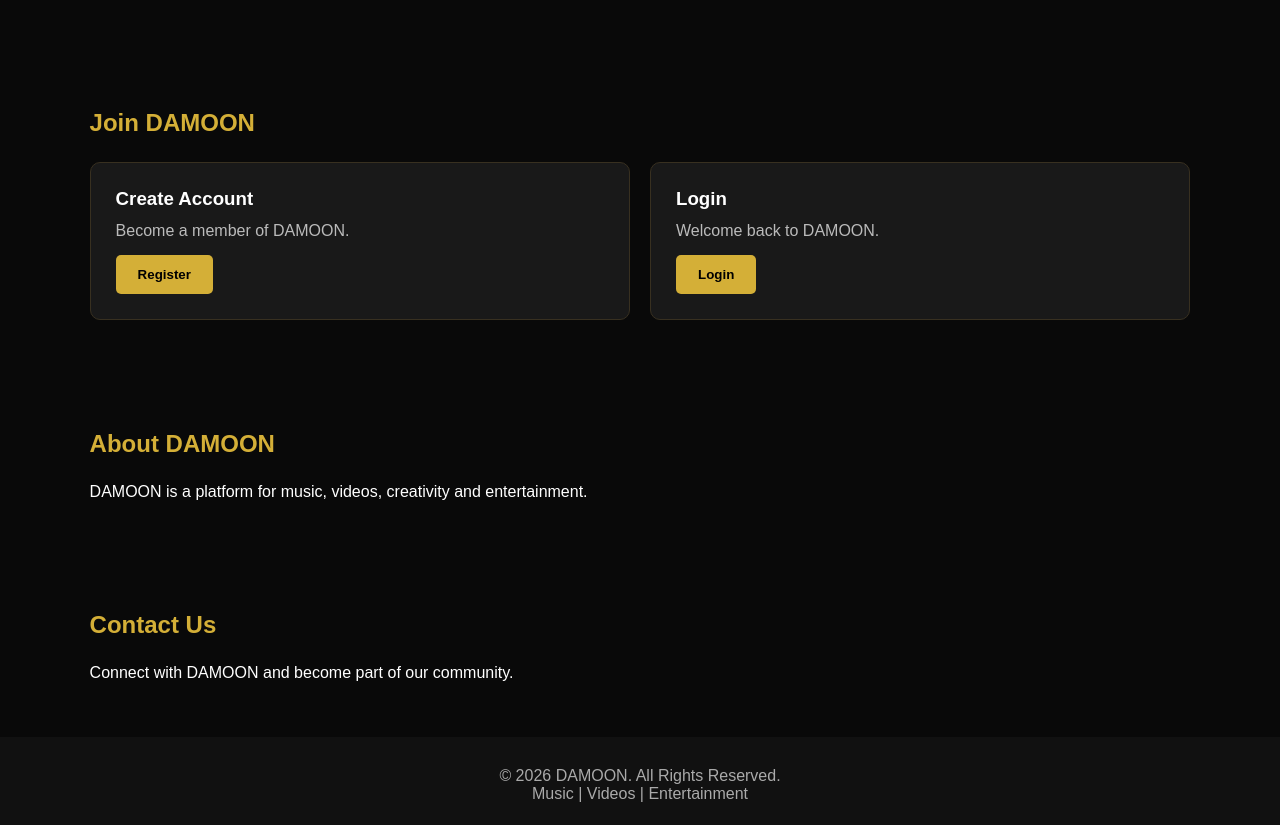
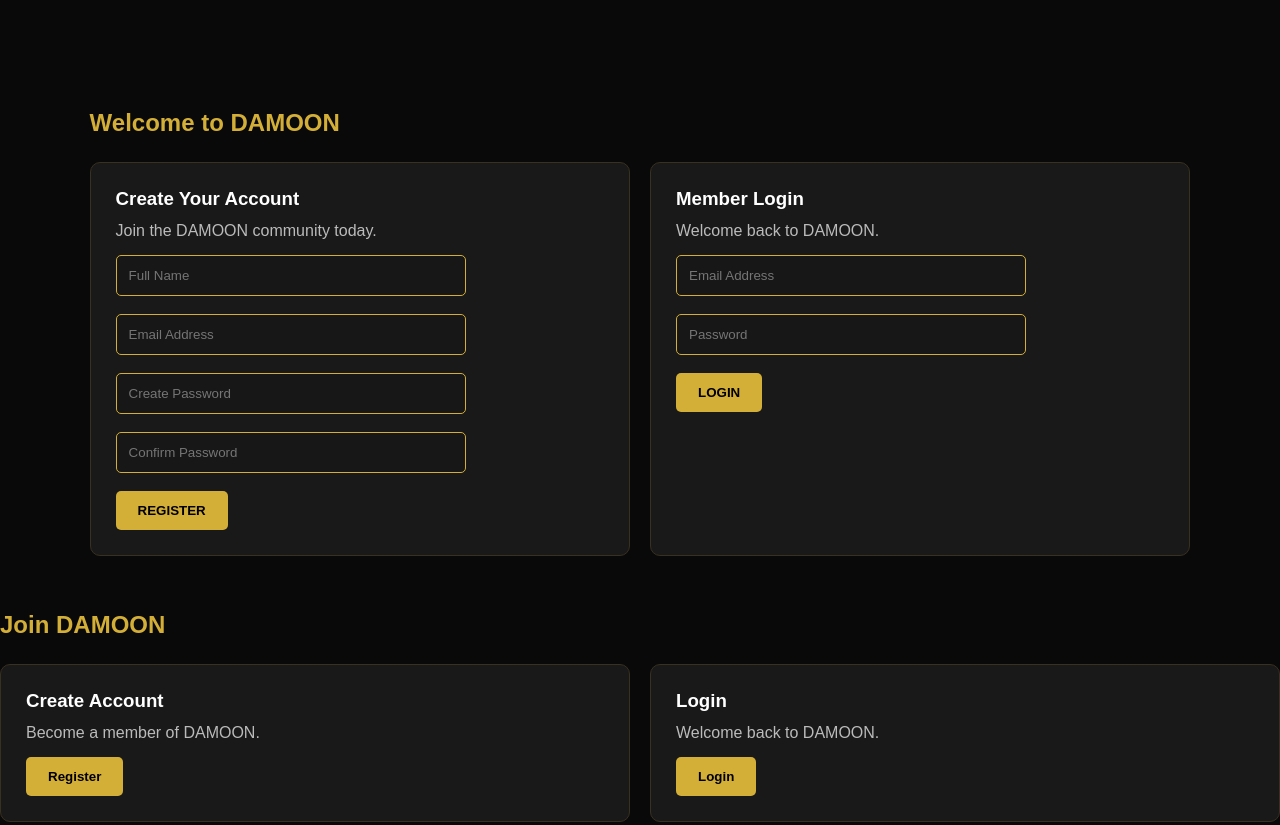
Before and after one commit to heroson681-ui/damoon.github.io, a plain HTML site: page index.html in a window 1280 px wide. Shown: the part 1481-2306 px from the top of the page. Drawn offline with Linux system fonts and the light colour scheme.

Commit message:
Update index.html

```diff
--- a/index.html
+++ b/index.html
@@ -78,7 +78,35 @@ footer{text-align:center;background:#111;padding:30px;color:#aaa}
 </div>
 </section>
 
+
 <section id="account">
+<h2>Welcome to DAMOON</h2>
+
+<div class="cards">
+<div class="card">
+<h3>Create Your Account</h3>
+<p>Join the DAMOON community today.</p>
+<form onsubmit="registerUser(event)">
+<input type="text" id="fullname" placeholder="Full Name" required><br><br>
+<input type="email" id="regemail" placeholder="Email Address" required><br><br>
+<input type="password" id="regpassword" placeholder="Create Password" required minlength="8"><br><br>
+<input type="password" id="confirmPassword" placeholder="Confirm Password" required><br><br>
+<button class="btn" type="submit">REGISTER</button>
+</form>
+</div>
+
+<div class="card">
+<h3>Member Login</h3>
+<p>Welcome back to DAMOON.</p>
+<form onsubmit="loginUser(event)">
+<input type="email" id="loginemail" placeholder="Email Address" required><br><br>
+<input type="password" id="loginpassword" placeholder="Password" required><br><br>
+<button class="btn" type="submit">LOGIN</button>
+</form>
+</div>
+</div>
+</section>
+
 <h2>Join DAMOON</h2>
 <div class="cards">
 <div class="card"><h3>Create Account</h3><p>Become a member of DAMOON.</p><button class="btn" onclick="alert('Registration system coming soon!')">Register</button></div>
```
